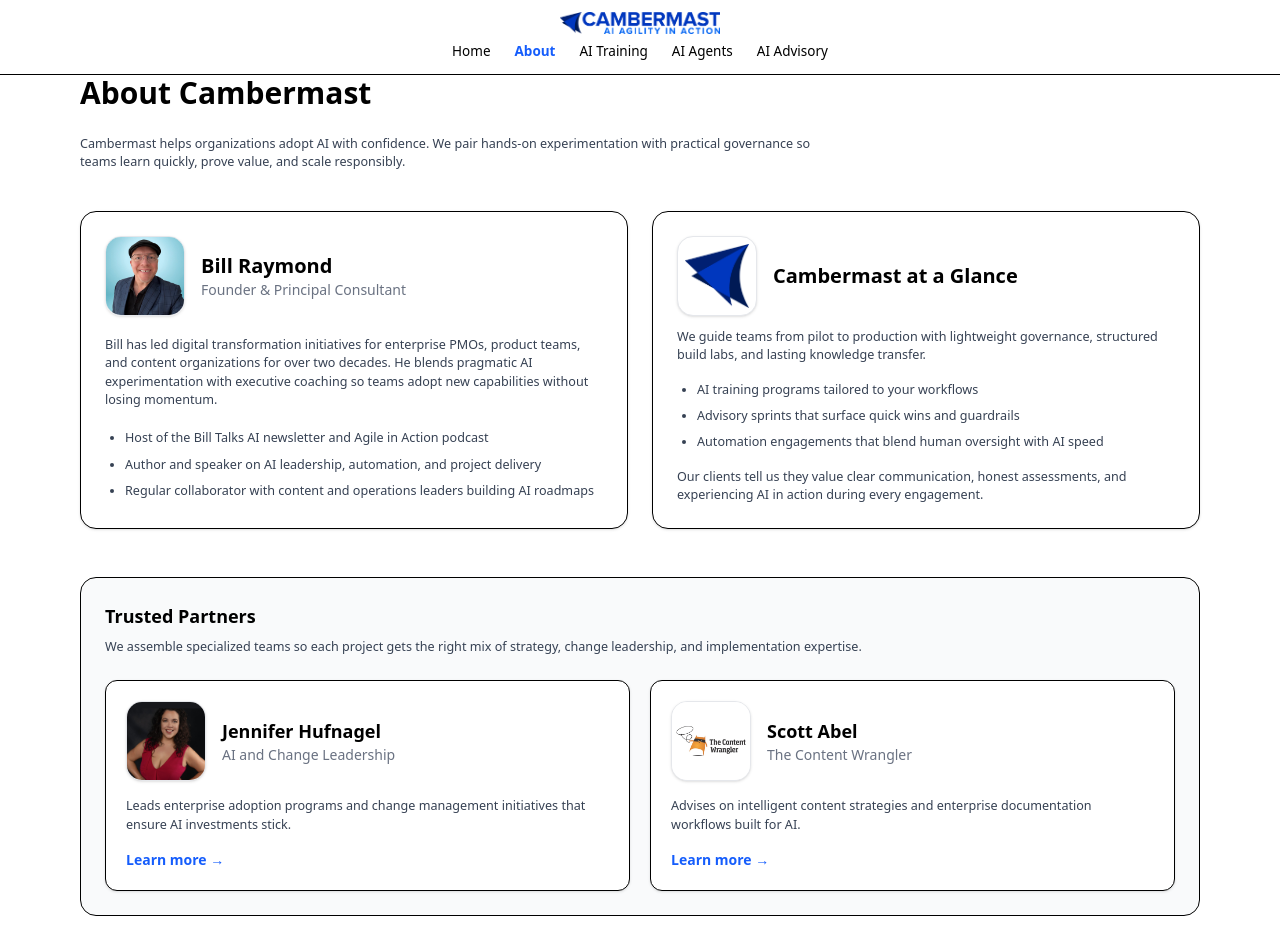
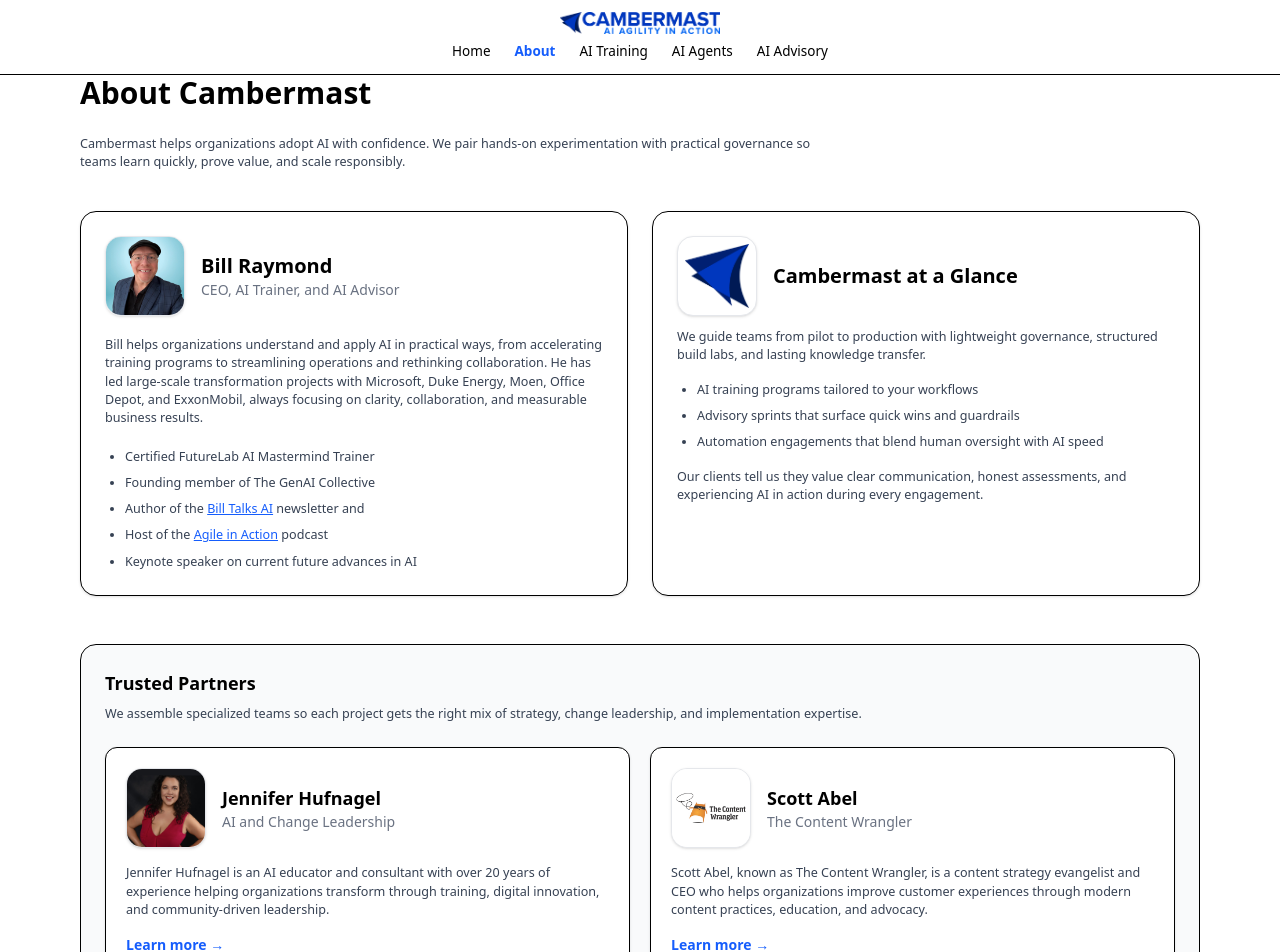
Before and after one commit to BillRaymond/cambermast-website-new, a SvelteKit app in the folder web/: page /about in a window 1280 px wide. Shown: the top 952 px of the page. Built offline with nearby package versions, Linux system fonts and the light colour scheme.

Commit message:
update about page

```diff
--- a/web/src/routes/about/+page.svelte
+++ b/web/src/routes/about/+page.svelte
@@ -4,7 +4,7 @@
 			name: 'Jennifer Hufnagel',
 			role: 'AI and Change Leadership',
 			description:
-				'Leads enterprise adoption programs and change management initiatives that ensure AI investments stick.',
+				'Jennifer Hufnagel is an AI educator and consultant with over 20 years of experience helping organizations transform through training, digital innovation, and community-driven leadership.',
 			link: 'https://www.linkedin.com/in/jhufnagel/',
 			image: '/images/jennifer-hufnagel-headshot.jpg',
 			imageAlt: 'Jennifer Hufnagel headshot',
@@ -14,8 +14,8 @@
 			name: 'Scott Abel',
 			role: 'The Content Wrangler',
 			description:
-				'Advises on intelligent content strategies and enterprise documentation workflows built for AI.',
-			link: 'https://thecontentwrangler.com/',
+				'Scott Abel, known as The Content Wrangler, is a content strategy evangelist and CEO who helps organizations improve customer experiences through modern content practices, education, and advocacy.',
+			link: 'https://www.thecontentwrangler.com',
 			image: '/images/the-content-wrangler.jpeg',
 			imageAlt: 'The Content Wrangler logo',
 			imageFit: 'contain'
@@ -34,8 +34,8 @@
 
 <h1 class="mb-6 text-3xl font-bold">About Cambermast</h1>
 <p class="mb-10 max-w-3xl text-gray-700">
-	Cambermast helps organizations adopt AI with confidence. We pair hands-on experimentation with practical
-	governance so teams learn quickly, prove value, and scale responsibly.
+	Cambermast helps organizations adopt AI with confidence. We pair hands-on experimentation with
+	practical governance so teams learn quickly, prove value, and scale responsibly.
 </p>
 
 <section class="mb-12 grid gap-6 md:grid-cols-2">
@@ -48,24 +48,51 @@
 			/>
 			<div>
 				<h2 class="text-xl font-semibold">Bill Raymond</h2>
-				<p class="text-sm text-gray-500">Founder &amp; Principal Consultant</p>
+				<p class="text-sm text-gray-500">CEO, AI Trainer, and AI Advisor</p>
 			</div>
 		</div>
 		<p class="text-gray-700">
-			Bill has led digital transformation initiatives for enterprise PMOs, product teams, and content
-			organizations for over two decades. He blends pragmatic AI experimentation with executive coaching so
-			teams adopt new capabilities without losing momentum.
+			Bill helps organizations understand and apply AI in practical ways, from accelerating training
+			programs to streamlining operations and rethinking collaboration. He has led large-scale
+			transformation projects with Microsoft, Duke Energy, Moen, Office Depot, and ExxonMobil,
+			always focusing on clarity, collaboration, and measurable business results.
 		</p>
 		<ul class="list-disc space-y-2 pl-5 text-gray-700">
-			<li>Host of the Bill Talks AI newsletter and Agile in Action podcast</li>
-			<li>Author and speaker on AI leadership, automation, and project delivery</li>
-			<li>Regular collaborator with content and operations leaders building AI roadmaps</li>
+			<li>Certified FutureLab AI Mastermind Trainer</li>
+			<li>Founding member of The GenAI Collective</li>
+			<li>
+				Author of the
+				<a
+					href="https://billtalksai.com/"
+					target="_blank"
+					rel="noopener"
+					class="text-blue-600 underline"
+				>
+					Bill Talks AI
+				</a>
+				newsletter and
+			</li>
+			<li>
+				Host of the
+				<a
+					href="https://agileinaction.com/"
+					target="_blank"
+					rel="noopener"
+					class="text-blue-600 underline"
+				>
+					Agile in Action
+				</a>
+				podcast
+			</li>
+			<li>Keynote speaker on current future advances in AI</li>
 		</ul>
 	</article>
 
 	<article class="rounded-2xl border bg-white p-6 shadow-sm">
 		<div class="flex items-center gap-4">
-			<div class="flex h-20 w-20 items-center justify-center rounded-2xl border border-gray-200 bg-white shadow">
+			<div
+				class="flex h-20 w-20 items-center justify-center rounded-2xl border border-gray-200 bg-white shadow"
+			>
 				<img
 					src="/images/cambermast-logo-small-square-white.png"
 					alt="Cambermast logo"
@@ -75,8 +102,8 @@
 			<h2 class="text-xl font-semibold">Cambermast at a Glance</h2>
 		</div>
 		<p class="mt-3 text-gray-700">
-			We guide teams from pilot to production with lightweight governance, structured build labs, and
-			lasting knowledge transfer.
+			We guide teams from pilot to production with lightweight governance, structured build labs,
+			and lasting knowledge transfer.
 		</p>
 		<ul class="mt-4 list-disc space-y-2 pl-5 text-gray-700">
 			<li>AI training programs tailored to your workflows</li>
@@ -84,8 +111,8 @@
 			<li>Automation engagements that blend human oversight with AI speed</li>
 		</ul>
 		<p class="mt-4 text-gray-700">
-			Our clients tell us they value clear communication, honest assessments, and experiencing AI in action
-			during every engagement.
+			Our clients tell us they value clear communication, honest assessments, and experiencing AI in
+			action during every engagement.
 		</p>
 	</article>
 </section>
@@ -93,8 +120,8 @@
 <section class="mb-12 rounded-2xl border bg-gray-50 p-6">
 	<h3 class="text-lg font-semibold">Trusted Partners</h3>
 	<p class="mt-2 max-w-3xl text-gray-700">
-		We assemble specialized teams so each project gets the right mix of strategy, change leadership, and
-		implementation expertise.
+		We assemble specialized teams so each project gets the right mix of strategy, change leadership,
+		and implementation expertise.
 	</p>
 	<div class="mt-6 grid gap-5 md:grid-cols-2">
 		{#each partners as partner}
@@ -131,14 +158,16 @@
 </section>
 
 <section class="rounded-2xl border bg-white p-6 shadow-sm">
-	<h3 class="text-lg font-semibold">Trusted by Teams Delivering Complex Work</h3>
+	<h3 class="text-lg font-semibold">Trusted by global teams delivering complex work</h3>
 	<p class="mt-2 max-w-3xl text-gray-700">
-		From global enterprises to specialized agencies, we help teams weave AI into daily operations while
-		protecting quality and compliance.
+		From midsize to enterprise, we help teams weave AI into daily operations while protecting
+		quality and compliance.
 	</p>
 	<div class="mt-6 grid gap-4 sm:grid-cols-2 md:grid-cols-3">
 		{#each clients as client}
-			<div class="flex h-24 items-center justify-center rounded-xl border border-blue-100 bg-blue-50 text-center text-base font-semibold text-blue-700 shadow-sm">
+			<div
+				class="flex h-24 items-center justify-center rounded-xl border border-blue-100 bg-blue-50 text-center text-base font-semibold text-blue-700 shadow-sm"
+			>
 				{client}
 			</div>
 		{/each}
```
